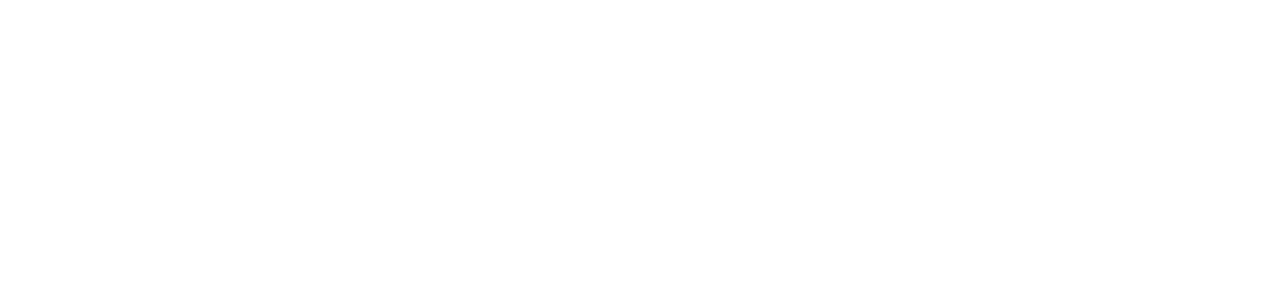
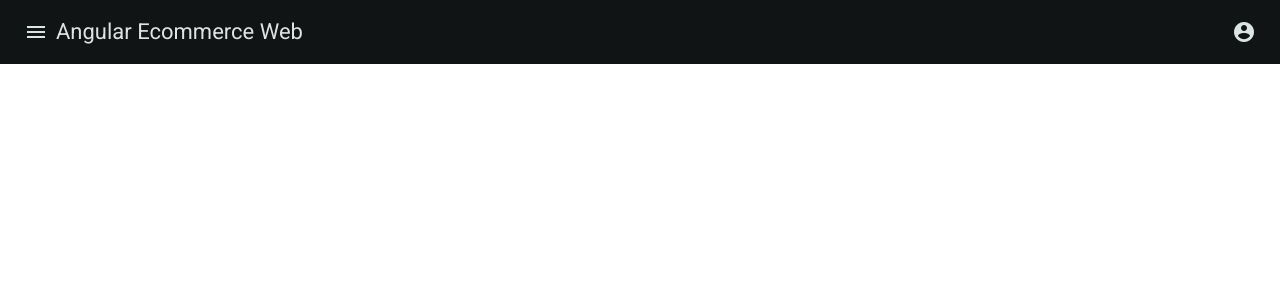
Before and after one commit to viniciusjsls/angular-ecommerce-web, an Angular app: page / in a window 1280 px wide. Shown: the top 300 px of the page. Built offline with nearby package versions, Linux system fonts and the light colour scheme.

Commit message:
add navbar

```diff
--- a/src/app/app.component.html
+++ b/src/app/app.component.html
@@ -0,0 +1 @@
+<app-app-navbar></app-app-navbar>
--- a/src/app/app.component.ts
+++ b/src/app/app.component.ts
@@ -1,9 +1,13 @@
 import { Component } from '@angular/core';
 import { RouterOutlet } from '@angular/router';
+import { AppNavbarComponent } from './modules/app-navbar/app-navbar.component';
 
 @Component({
   selector: 'app-root',
-  imports: [RouterOutlet],
+  imports: [
+    RouterOutlet,
+    AppNavbarComponent
+  ],
   templateUrl: './app.component.html',
   styleUrl: './app.component.scss'
 })
--- /dev/null
+++ b/src/app/modules/app-navbar/app-navbar.component.html
@@ -0,0 +1,13 @@
+<mat-toolbar>
+  <button mat-icon-button [matMenuTriggerFor]="menu">
+    <mat-icon>menu</mat-icon>
+  </button>
+  <mat-menu #menu="matMenu">
+    <button mat-menu-item>Search & Buy</button>
+  </mat-menu>
+  <span>Angular Ecommerce Web</span>
+  <span class="toolbar-spacer"></span>
+  <button mat-icon-button class="favorite-icon">
+    <mat-icon>account_circle</mat-icon>
+  </button>
+</mat-toolbar>
--- /dev/null
+++ b/src/app/modules/app-navbar/app-navbar.component.scss
@@ -0,0 +1,3 @@
+.toolbar-spacer {
+  flex: 1 1 auto;
+}
--- a/src/index.html
+++ b/src/index.html
@@ -2,7 +2,7 @@
 <html lang="en">
 <head>
   <meta charset="utf-8">
-  <title>AngularEcommerceWeb</title>
+  <title>Angular Ecommerce Web</title>
   <base href="/">
   <meta name="viewport" content="width=device-width, initial-scale=1">
   <link rel="icon" type="image/x-icon" href="favicon.ico">
```
Also changed, not shown: src/app/modules/app-navbar/app-navbar.component.ts (added, +20 -0 lines), 1 other file (tests, documents, lock files or other folders).
